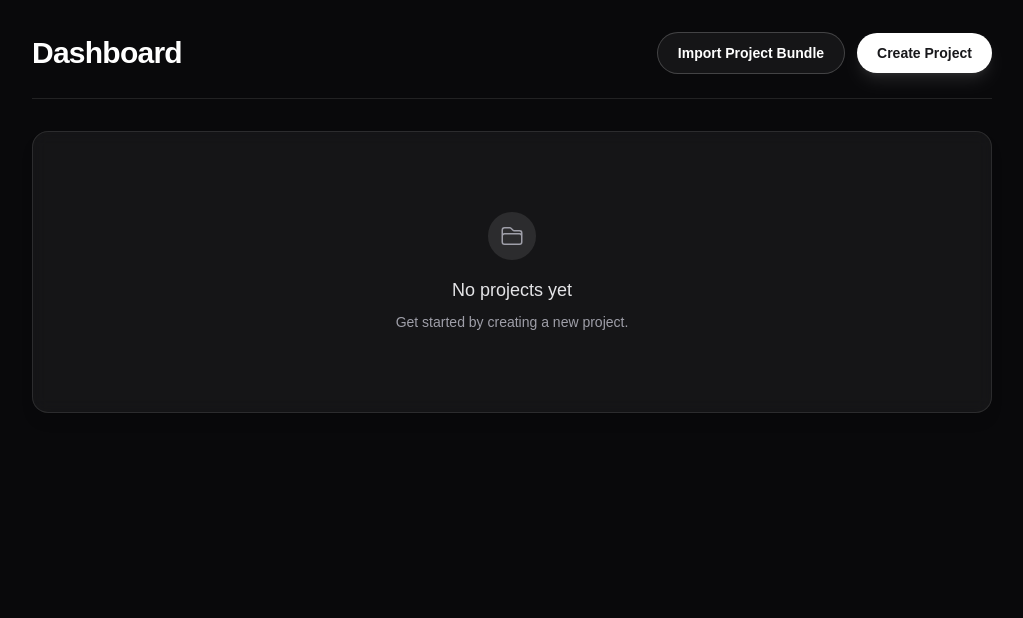
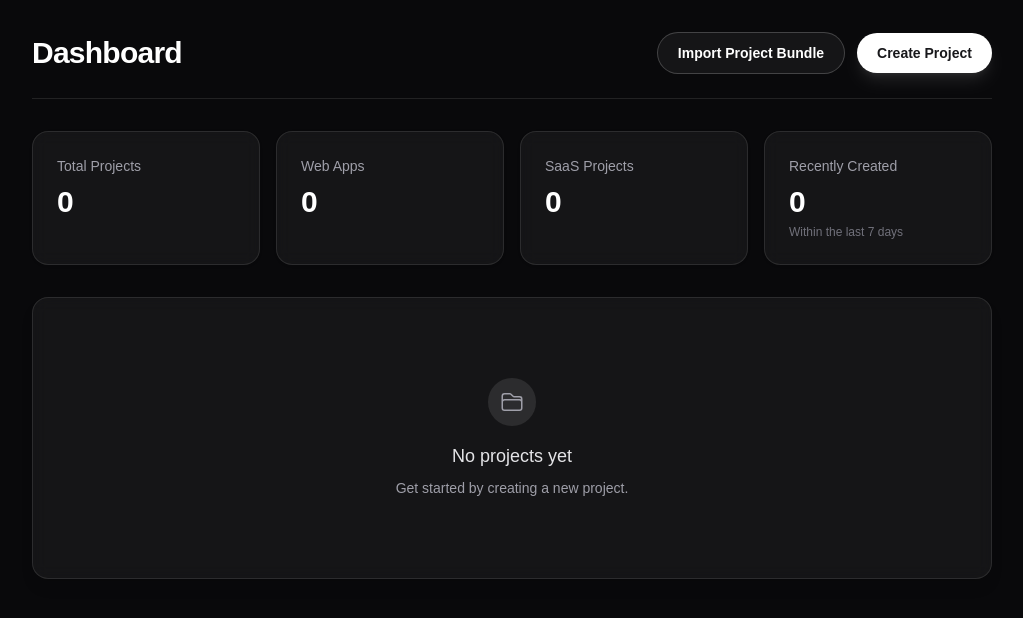
Before and after one commit to Jimmy7610/appforge, a Next.js app: page /dashboard in a window 1280 px wide. Shown: the top 618 px of the page, without its empty margins (128-1151 px from the left). Built offline with nearby package versions, Linux system fonts and the light colour scheme.

Commit message:
Add dashboard summary stats cards

```diff
--- a/app/dashboard/page.tsx
+++ b/app/dashboard/page.tsx
@@ -143,6 +143,14 @@ export default function Dashboard() {
         return 0;
     });
 
+    const totalProjects = projects.length;
+    const webAppsCount = projects.filter(p => p.platform === "web").length;
+    const saasCount = projects.filter(p => p.businessModel === "saas").length;
+
+    const sevenDaysAgo = new Date();
+    sevenDaysAgo.setDate(sevenDaysAgo.getDate() - 7);
+    const recentProjectsCount = projects.filter(p => new Date(p.createdAt) >= sevenDaysAgo).length;
+
     // Prevent hydration mismatch by returning null until mounted on client
     if (!mounted) {
         return (
@@ -185,6 +193,27 @@ export default function Dashboard() {
                         >
                             Create Project
                         </Link>
+                    </div>
+                </div>
+
+                {/* Summary Stats */}
+                <div className="mb-8 grid grid-cols-1 gap-4 sm:grid-cols-2 lg:grid-cols-4">
+                    <div className="rounded-2xl border border-white/10 bg-white/5 p-6 shadow-sm backdrop-blur-sm">
+                        <h3 className="text-sm font-medium text-zinc-400">Total Projects</h3>
+                        <p className="mt-2 text-3xl font-bold text-white">{totalProjects}</p>
+                    </div>
+                    <div className="rounded-2xl border border-white/10 bg-white/5 p-6 shadow-sm backdrop-blur-sm">
+                        <h3 className="text-sm font-medium text-zinc-400">Web Apps</h3>
+                        <p className="mt-2 text-3xl font-bold text-white">{webAppsCount}</p>
+                    </div>
+                    <div className="rounded-2xl border border-white/10 bg-white/5 p-6 shadow-sm backdrop-blur-sm">
+                        <h3 className="text-sm font-medium text-zinc-400">SaaS Projects</h3>
+                        <p className="mt-2 text-3xl font-bold text-white">{saasCount}</p>
+                    </div>
+                    <div className="rounded-2xl border border-white/10 bg-white/5 p-6 shadow-sm backdrop-blur-sm">
+                        <h3 className="text-sm font-medium text-zinc-400">Recently Created</h3>
+                        <p className="mt-2 text-3xl font-bold text-white">{recentProjectsCount}</p>
+                        <p className="mt-1 text-xs text-zinc-500">Within the last 7 days</p>
                     </div>
                 </div>
 
```
